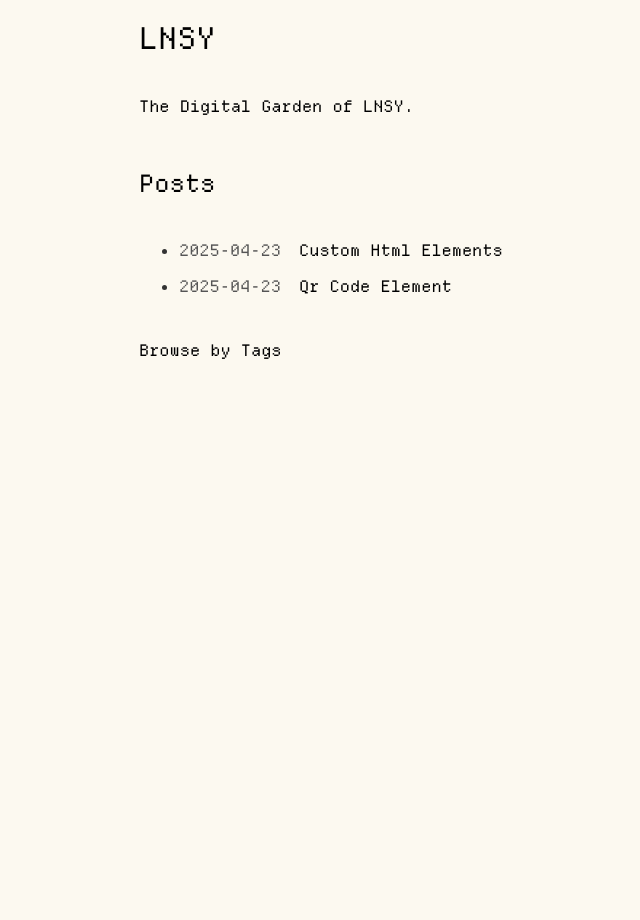
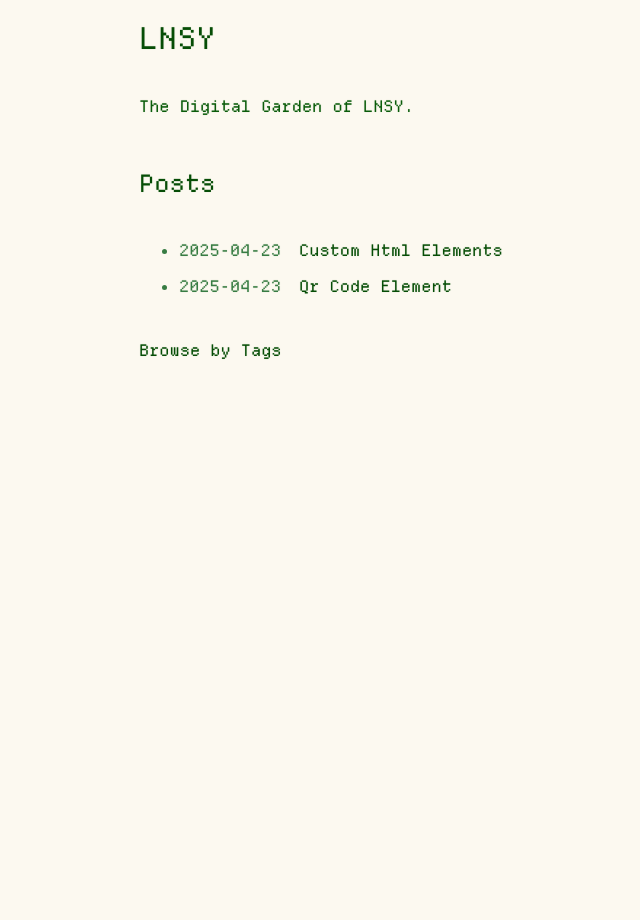
Before and after one commit to lnsy-dev/lnsy-dev.github.io, a Jekyll site: the page built from index.md, in a window 1280 px wide. Shown: the whole page, without its empty margins (21-661 px from the left). Built offline with Jekyll 4.4.1, drawn with Linux system fonts in a browser that asks for light colours; nearby versions of some CDN libraries; a script that is not in the unit is left out.

Commit message:
added web components page and styling

```diff
--- a/assets/custom.css
+++ b/assets/custom.css
@@ -11,13 +11,13 @@
 }
 
 :root {
-  --accent-h: 0;
-  --accent-s: 0%;
-  --accent-l: 0%;
+  --accent-h: 120;
+  --accent-s: 60%;
+  --accent-l: 25%;
   --text-on-accent: white;
-  --slider-track-background: #333333;
-  --slider-thumb-border-color: black;
-  --toggle-thumb-color: black;
+  --slider-track-background: #1c3320;
+  --slider-thumb-border-color: #0a5c0a;
+  --toggle-thumb-color: #0a5c0a;
   --background-primary: #fcf9f0;
   --background-secondary: #fcf9f0;
   --background-primary-alt: #f5f2e8;
@@ -26,25 +26,25 @@
   --background-modifier-border: #e5e2d8;
   --dropdown-background: #f5f2e8;
   --interactive-normal: #f5f2e8;
-  --text-normal: #000000;
-  --h1-color: #000000;
-  --h2-color: #000000;
-  --h3-color: #000000;
-  --h4-color: #000000;
-  --h5-color: #000000;
-  --h6-color: #000000;
-  --bold-color: #000000;
-  --code-normal: #000000;
-  --code-comment: #555555;
+  --text-normal: #0a5c0a;
+  --h1-color: #064d06;
+  --h2-color: #064d06;
+  --h3-color: #064d06;
+  --h4-color: #064d06;
+  --h5-color: #064d06;
+  --h6-color: #064d06;
+  --bold-color: #054b05;
+  --code-normal: #0a5c0a;
+  --code-comment: #639e71;
   --code-background: #f5f2e8;
   --hr-color: #cccccc;
-  --text-muted: #555555;
+  --text-muted: #377c43;
   --font-text-theme: "Departure Mono";
   --font-interface-theme: "Departure Mono";
   --font-monospace-theme: "Departure Mono";
   --line-height-normal: 1.75;
   --p-spacing: 2.25rem;
-  --list-marker-color: #333333;
+  --list-marker-color: #377c43;
   --h1-size: 1.875rem;
   --h1-line-height: 2.25rem;
   --h2-size: 1.5em;
@@ -57,6 +57,7 @@
   --text-selection: #cccccc;
   --link-decoration: none;
   --link-external-decoration: none;
+  --text-shadow: 0 0 1px rgba(10, 92, 10, 0.3);
 }
 
 /* Apply theme variables to the site with more specific selectors */
@@ -68,6 +69,7 @@ html, body {
   min-height: 100vh;
   max-width: 60em;
   margin: auto;
+  text-shadow: var(--text-shadow) !important;
 }
 
 /* Post list styling */
@@ -85,11 +87,13 @@ body {
   background-color: var(--background-primary);
   color: var(--text-normal);
   font-family: var(--font-text-theme), monospace;
+  text-shadow: var(--text-shadow);
 }
 
 a, a:visited {
   color: var(--h1-color);
   text-decoration: var(--link-decoration);
+  text-shadow: var(--text-shadow);
 }
 
 a:hover {
@@ -125,6 +129,7 @@ code, pre {
 .wrapper, .page-content, .post-content, .home, .post, .page {
   font-family: var(--font-text-theme), monospace !important;
   color: var(--text-normal) !important;
+  text-shadow: var(--text-shadow) !important;
 }
 
 h1, h2, h3, h4, h5, h6,
@@ -133,6 +138,7 @@ h1, h2, h3, h4, h5, h6,
   color: var(--h1-color) !important;
   margin-bottom: var(--p-spacing) !important;
   font-weight: var(--h1-weight) !important;
+  text-shadow: var(--text-shadow) !important;
 }
 
 h1, .post-title {
@@ -173,6 +179,7 @@ code, pre, .highlighter-rouge, .highlight {
   background-color: var(--code-background) !important;
   color: var(--code-normal) !important;
   border: none !important;
+  text-shadow: var(--text-shadow) !important;
 }
 
 header, footer {
```
Also changed, not shown: _posts/2025-04-22-custom-html-elements.md (+3 -3 lines).
